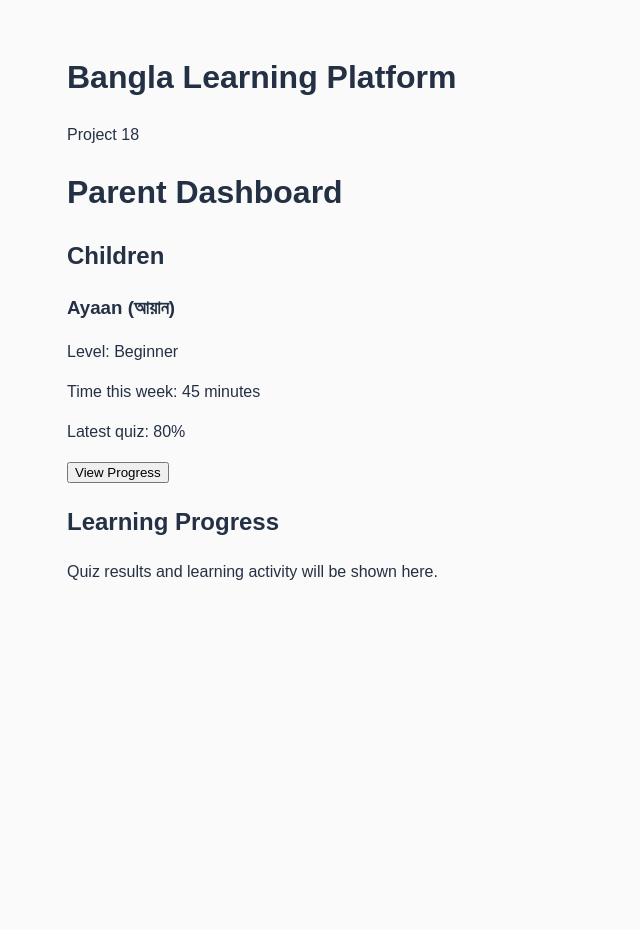
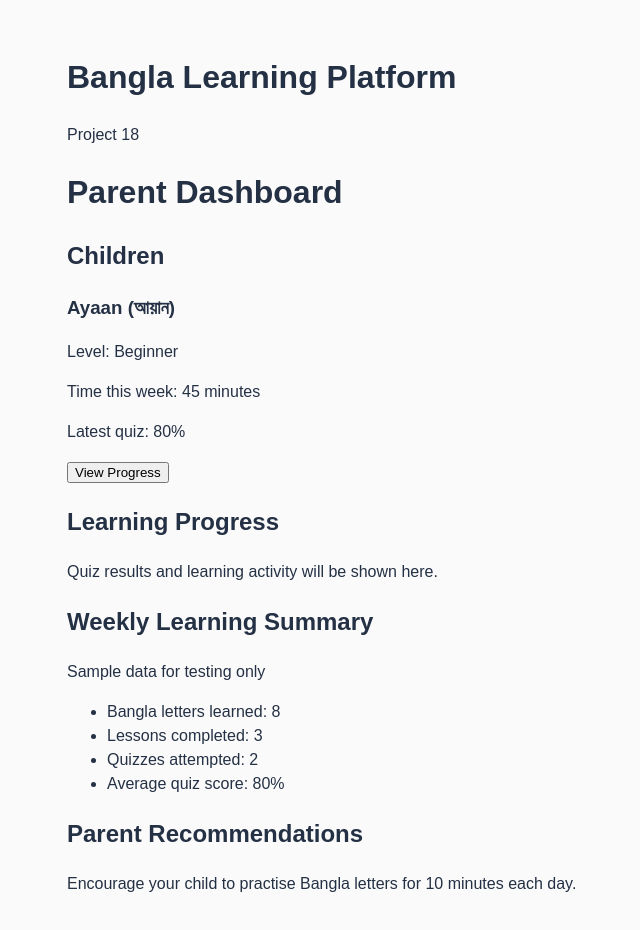
Before and after one commit to 1111william/Project-18, a Vue app in the folder frontend/: page / in a window 1280 px wide. Shown: the top 930 px of the page, without its empty margins (93-733 px from the left). Before the commit the page ends 800 px from the top, so only its background shows below. Built offline with nearby package versions, Linux system fonts and the light colour scheme.

Commit message:
Enhance ParentDashboard with learning summary and tips
Added weekly learning summary to parent dashboard.

```diff
--- a/frontend/src/components/ParentDashboard.vue
+++ b/frontend/src/components/ParentDashboard.vue
@@ -14,5 +14,16 @@
 
     <h2>Learning Progress</h2>
     <p>Quiz results and learning activity will be shown here.</p>
+    <h2>Weekly Learning Summary</h2>
+<p>Sample data for testing only</p>
+<ul>
+  <li>Bangla letters learned: 8</li>
+  <li>Lessons completed: 3</li>
+  <li>Quizzes attempted: 2</li>
+  <li>Average quiz score: 80%</li>
+</ul>
+
+<h2>Parent Recommendations</h2>
+<p>Encourage your child to practise Bangla letters for 10 minutes each day.</p>
   </div>
 </template>
```
